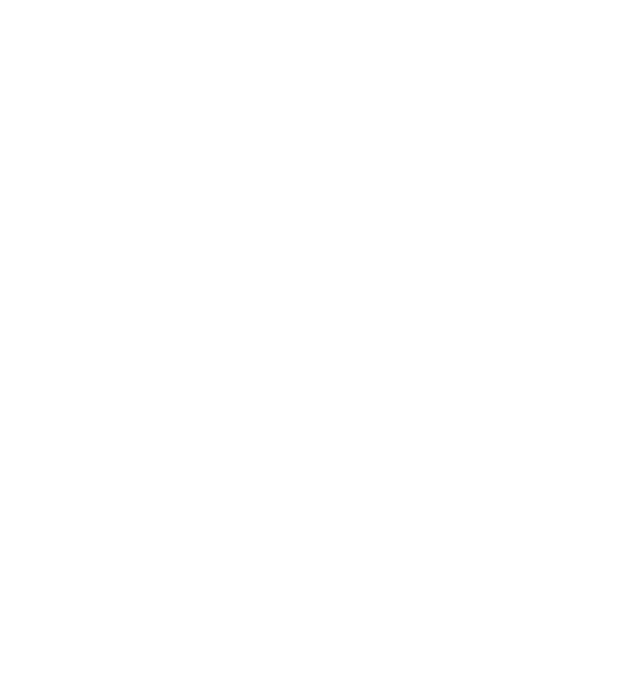
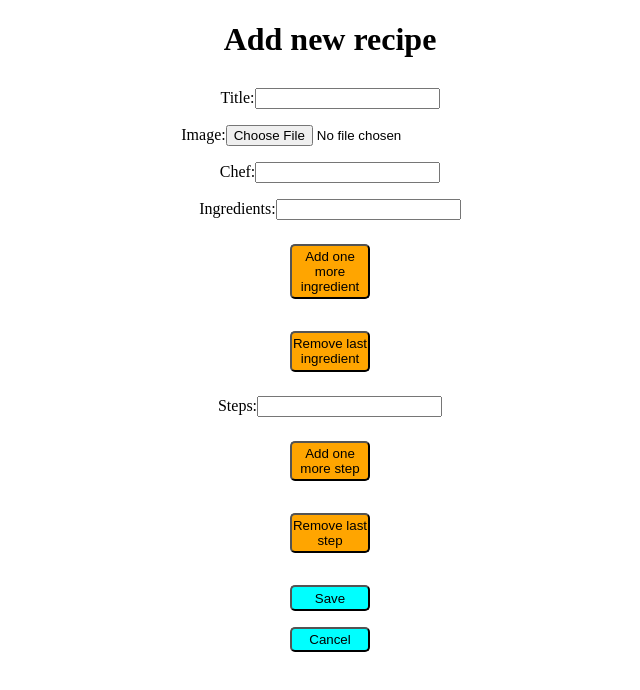
Before and after one commit to fahime10/Culinary-Fusion, a React (Vite) app in the folder master/client/: page /add-recipe in a window 1280 px wide. Shown: the top 690 px of the page, without its empty margins (310-950 px from the left). Built offline with nearby package versions, Linux system fonts and the light colour scheme.

Commit message:
Added a web form for add recipe

```diff
--- /dev/null
+++ b/master/client/src/components/AddRecipe.jsx
@@ -0,0 +1,86 @@
+import { useState, useEffect } from "react";
+import { Link, useNavigate } from "react-router-dom";
+
+const AddRecipe = () => {
+    const [loading, setLoading] = useState(true);
+    const [title, setTitle] = useState("");
+    const [image, setImage] = useState(null);
+    const [chef, setChef] = useState("");
+    const [ingredients, setIngredients] = useState("");
+    const [steps, setSteps] = useState("");
+
+    function handleTitle(e) {
+        setTitle(e.target.value);
+    }
+
+    function handleImage(e) {
+        setImage(e.target.files[0]);
+    }
+
+    function handleChef(e) {
+        setChef(e.target.value);
+    }
+
+    function handleIngredients(e) {
+        setIngredients(e.target.value);
+    }
+
+    function handleSteps(e) {
+        setSteps(e.target.value);
+    }
+
+    return (
+        <>
+            <div>
+                <h1>Add new recipe</h1>
+                <div className="add-recipe">
+                    <form className="forms">
+                        <label>Title:
+                            <input type="text"
+                                name="title"
+                                required={true}
+                                maxLength={50}
+                                onChange={handleTitle}
+                            />
+                        </label>
+                        <label>Image:
+                            <input type="file"
+                                onChange={handleImage}
+                            />
+                        </label>
+                        <label>Chef:
+                            <input type="text"
+                                name="chef"
+                                required={true}
+                            />
+                        </label>
+                        <div className="ingredients">
+                            <label>Ingredients:
+                                <input type="text"
+                                    name="ingredients"
+                                    required={true}
+                                />
+                            </label>
+                            <button>Add one more ingredient</button>
+                            <button>Remove last ingredient</button>
+                        </div>
+                        <div className="steps">
+                            <label>Steps:
+                                <input type="text"
+                                    name="steps"
+                                    required={true}
+                                />
+                            </label>
+                            <button>Add one more step</button>
+                            <button>Remove last step</button>
+                        </div>
+                        <button>Save</button>
+                        <button>Cancel</button>
+                    </form>
+                </div>
+            </div>
+        </>
+    );
+};
+
+export default AddRecipe;
--- a/master/client/src/components/App.jsx
+++ b/master/client/src/components/App.jsx
@@ -1,9 +1,19 @@
-import '../main.css'
+import "../main.css";
+import { useState, useEffect } from "react";
+import { BrowserRouter, Routes, Route } from "react-router-dom";
+import Homepage from "./HomePage";
+import AddRecipe from "./AddRecipe";
+
 
 function App() {
   return (
     <>
-
+      <BrowserRouter>
+        <Routes>
+          <Route path="/" element={<Homepage />} />
+          <Route path="/add-recipe" element={<AddRecipe />} />
+        </Routes>
+      </BrowserRouter>
     </>
   )
 }
--- /dev/null
+++ b/master/client/src/components/HomePage.jsx
@@ -0,0 +1,16 @@
+import { Link } from "react-router-dom";
+
+const HomePage = () => {
+    return (
+        <>
+            <div className="top-bar">
+                <h1>Culinary Fusion</h1>
+                <Link to="/add-recipe">
+                    <button>Add new recipe</button>
+                </Link>
+            </div>
+        </>
+    );
+};
+
+export default HomePage;
--- a/master/client/src/main.css
+++ b/master/client/src/main.css
@@ -0,0 +1,36 @@
+body {
+    margin: 0;
+}
+
+h1 {
+    text-align: center;
+}
+
+.forms {
+    display: flex;
+    flex-direction: column;
+    text-align: center;
+}
+
+.forms button {
+    width: 5rem;
+    padding: 0.2rem 0;
+    margin: 1rem auto auto;
+    background-color: aqua;
+    border-radius: 5px;
+}
+
+.forms label {
+    margin: 0.5rem 0;
+}
+
+.ingredients, .steps {
+    display: flex;
+    flex-direction: column;
+    text-align: center;
+}
+
+.ingredients button, .steps button {
+    margin-bottom: 1rem;
+    background-color: orange;
+}
```
Also changed, not shown: 1 other file (tests, documents, lock files or other folders).
